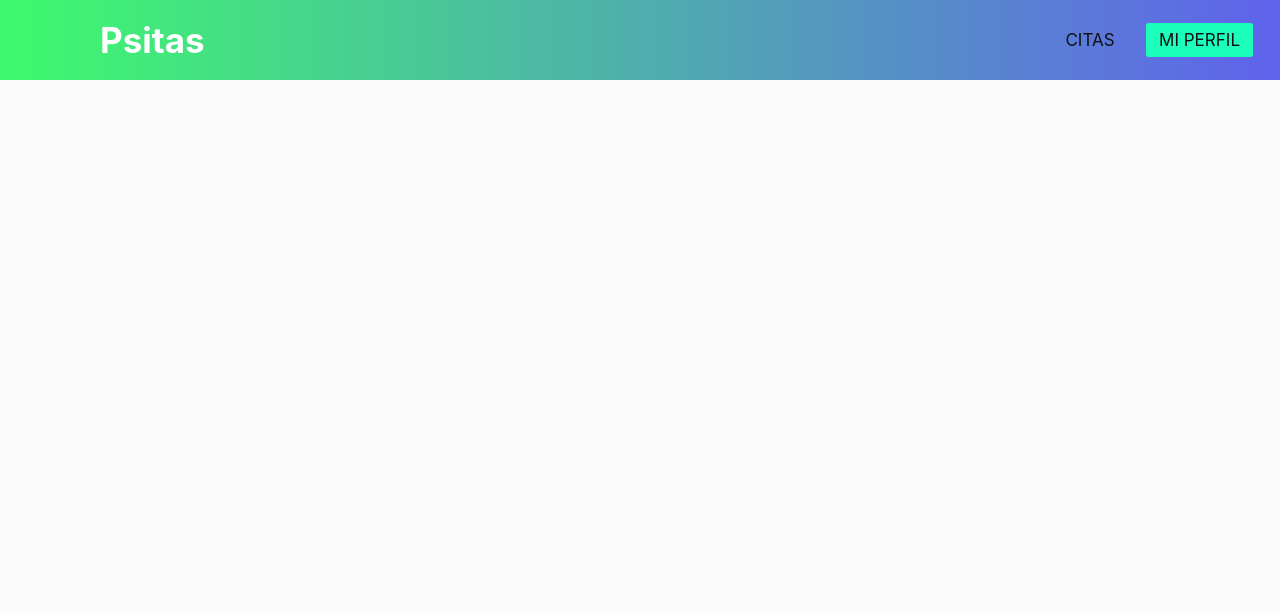
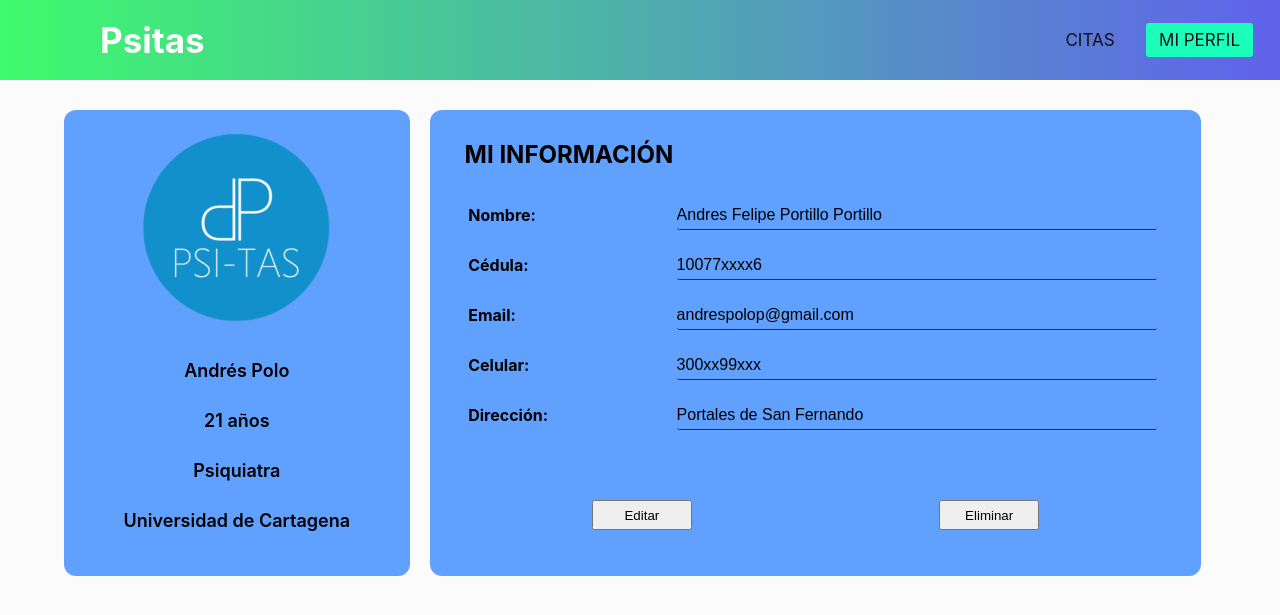
Before and after one commit to andrespolop/psitas, a PHP site: page /terapeuta-perfil.html in a window 1280 px wide. Shown: the top 615 px of the page. Run offline with PHP 8.4, Linux system fonts and the light colour scheme; some libraries are stand-ins or nearby versions.

Commit message:
actualización de terapeuta-perfil

```diff
--- a/estilos/terapeuta-perfil.css
+++ b/estilos/terapeuta-perfil.css
@@ -1,5 +1,5 @@
 :root{
-    --color_empresa:rgb(40, 166, 204);
+    --color_empresa:#60a0ff;
     --color_fondo: linear-gradient(to right, rgb(62, 250, 109),rgb(96, 98, 236));
 }
 
@@ -124,3 +124,178 @@ a.active,a:hover{
     }
 
 }
+
+
+
+/* CONTENEDOR COMPLETO */
+
+
+.flex-container{
+    display: flex;
+    width: 90%;
+    max-width: 1300px;
+    margin-top: 20px;
+    flex-wrap: wrap;
+    justify-content: left;
+    gap: 20px;
+    margin: auto;
+    margin-top: 30px;
+    margin-bottom: 30px;
+    height: flex-start ;
+}
+
+
+/* ++++ CONTENEDOR DEL CARD ++++ */
+
+
+.container-card{
+    background: #60a0ff;
+    width: 300px;
+    text-align: center;
+    line-height: 50px;
+    padding-bottom: 30px;
+    padding-top: 20px;
+    border-radius: 12px;
+    font-size: large;
+    font-weight: 600;
+    width: 30%;
+    min-width: 304px;
+    height: auto;
+}
+
+
+img{
+    width: 200px;
+}
+
+
+
+/* +++++ CONTENEDOR DE MI INFORMACIÓN +++++*/
+
+
+.container-info{
+    width: 300px;
+    background: #60a0ff;
+    width: calc(67%);   /* !COLOCAR 67% */
+    border-radius: 12px;
+    height: auto;
+    line-height: 50px;
+}
+
+.container-info h2{
+    padding-top: 10px;
+    margin-left: 35px;
+    margin-top: 10px;
+    margin-bottom: 10px;
+}
+
+.container-info div{
+    margin: auto;
+    width: 90%;
+    display: flex;
+
+    align-items: center;
+}
+
+.container-info div input{
+    display: inline-block;
+    width: 70%;
+    height: 30px;
+    background: transparent;
+    border: none;
+    border-bottom: solid 1px rgb(41, 41, 41);
+    color: rgb(0, 0, 0);
+    border-radius: 3px;
+    max-width: 480px;
+    font-size: 16px;
+}
+.container-info div input:focus{
+    outline: none;
+    background-color: #408cff;
+}
+
+.container-info div b{
+    width: 30%;
+}
+
+.contenedor-botones{
+    position: relative;
+    top: 60px;
+    justify-content: space-around;
+    display: flex;
+
+}
+
+.editar-info, .eliminar-info{
+    height: 30px;
+    width: 100px;
+}
+
+
+
+
+
+
+
+
+
+
+
+
+
+
+
+
+
+
+
+
+
+
+
+
+
+
+
+
+
+
+
+
+
+
+
+
+
+
+
+
+@media (max-width:952px){
+
+.flex-container{
+    justify-content: center;
+}
+
+
+.container-card{
+    width: 90%;
+}
+
+
+.container-info{
+    width: 100%;
+    height:450px;
+}
+
+
+.container-info div input{
+    font-size: 14px;
+
+}
+
+
+
+
+
+
+}
--- a/terapeuta-perfil.html
+++ b/terapeuta-perfil.html
@@ -21,6 +21,40 @@
             <li><a  href="terapeuta-citas.html">CITAS</a></li>
             <li><a class="active" href="terapeuta-perfil.html">MI PERFIL</a></li>
         </ul>
+
+    <!--Comenzamos a crear el perfil-->
+
+    <div class="flex-container">
+        <div class="container-card">
+            <img src="/iconos/psi-tas_icon_No-Background.ico" alt="FOTO">
+            <p>Andrés Polo</p>
+            <p>21 años</p>
+            <p>Psiquiatra</p>
+            <p>Universidad de Cartagena</p>
+        </div>
+        <form class="container-info">
+            <h2>MI INFORMACIÓN</h2>
+            <div><b class="nombre">Nombre:</b><input value="Andres Felipe Portillo Portillo" disabled ></input></div>
+            <div><b>Cédula:</b><input value="10077xxxx6" disabled></div>
+            <div><b class="email">Email:</b><input value= "andrespolop@gmail.com"></input></div>
+            <div><b class="celular">Celular:</b><input value="300xx99xxx"></input></div>
+            <div><b class="direccion">Dirección:</b><input value="Portales de San Fernando" ></input></div>
+
+            <div class="contenedor-botones">
+                <button class="editar-info">Editar</button>
+                <button class="eliminar-info">Eliminar</button>
+            </div>
+
+
+        </form>
+
+    </div>
+
+
+
+
+
+
     </nav>
 </body>
 </html>
```
